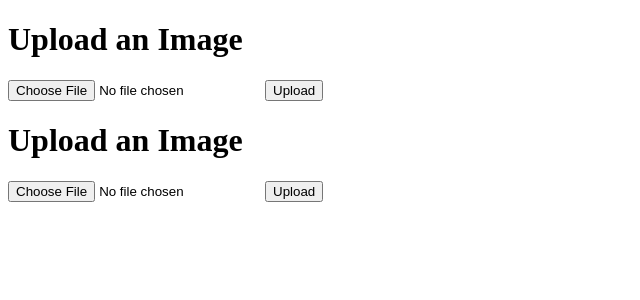
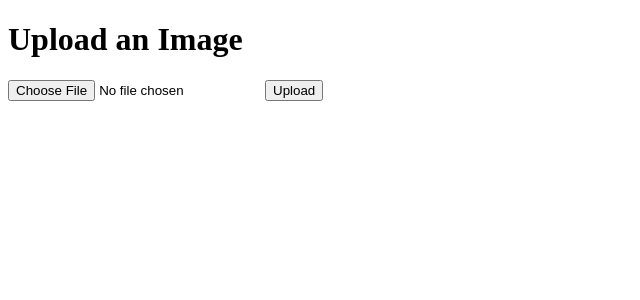
Before and after one commit to yhk338/face_converter, a Django app: page / in a window 1280 px wide. Shown: the top 300 px of the page, without its empty margins (0-640 px from the left). Run offline with Django 5.2, Linux system fonts and the light colour scheme.

Commit message:
upload.html final update

```diff
--- a/server/myapp/templates/upload.html
+++ b/server/myapp/templates/upload.html
@@ -1,24 +1,3 @@
-<!DOCTYPE html>
-<html>
-<head>
-    <title>Upload Image</title>
-</head>
-<body>
-    <h1>Upload an Image</h1>
-    <form action="{% url 'process_image' %}" method="post" enctype="multipart/form-data" id="upload-form">
-        {% csrf_token %}
-        <input type="file" name="image" id="image-input" required>
-        <button type="submit">Upload</button>
-    </form>
-    <div id="result-message"></div>
-    <img id="uploaded-image" style="display: none; max-width: 100%; margin-top: 20px;" />
-    <scri
-
-
-
-
-
-11:37
 <!DOCTYPE html>
 <html>
 <head>
```
